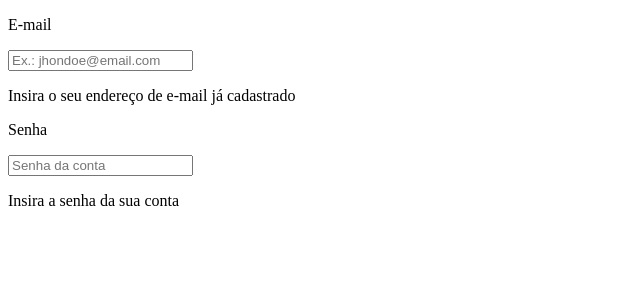
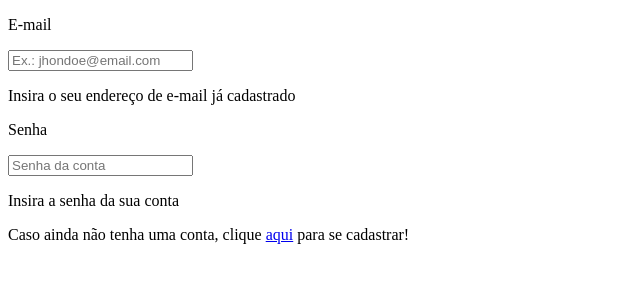
Before and after one commit to acorreiacruz/todoapp, a Django app: page /usuarios/login/ in a window 1280 px wide. Shown: the top 300 px of the page, without its empty margins (0-640 px from the left). Run offline with Django 4.2, Linux system fonts and the light colour scheme.

Commit message:
Adicionando ao template login, um link para a página de cadastro

```diff
--- a/usuarios/templates/usuarios/pages/login.html
+++ b/usuarios/templates/usuarios/pages/login.html
@@ -18,5 +18,8 @@
             <p>{{field.errors}}</p>
         {% endfor %}
     </form>
+    <p>
+        Caso ainda não tenha uma conta, clique <a href="{% url 'usuarios:cadastrar' %}">aqui</a> para se cadastrar!
+    </p>
 </body>
 </html>
```
